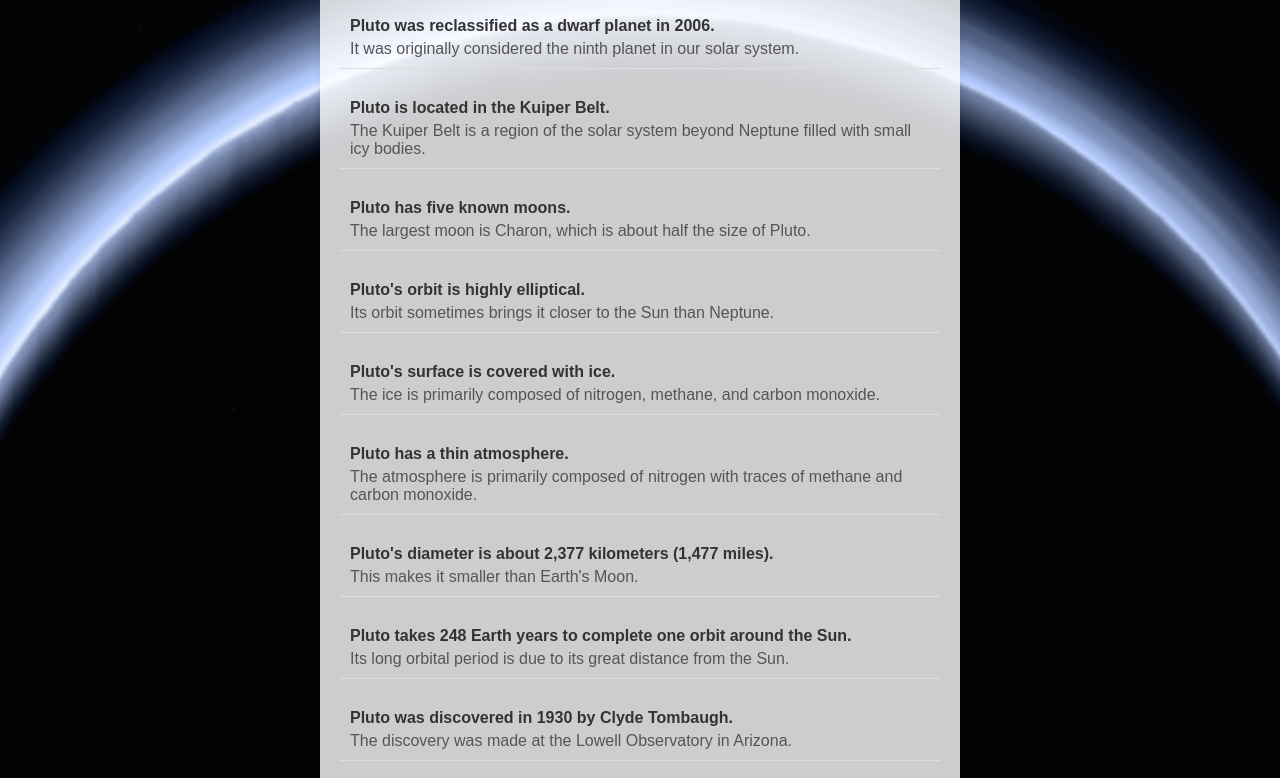
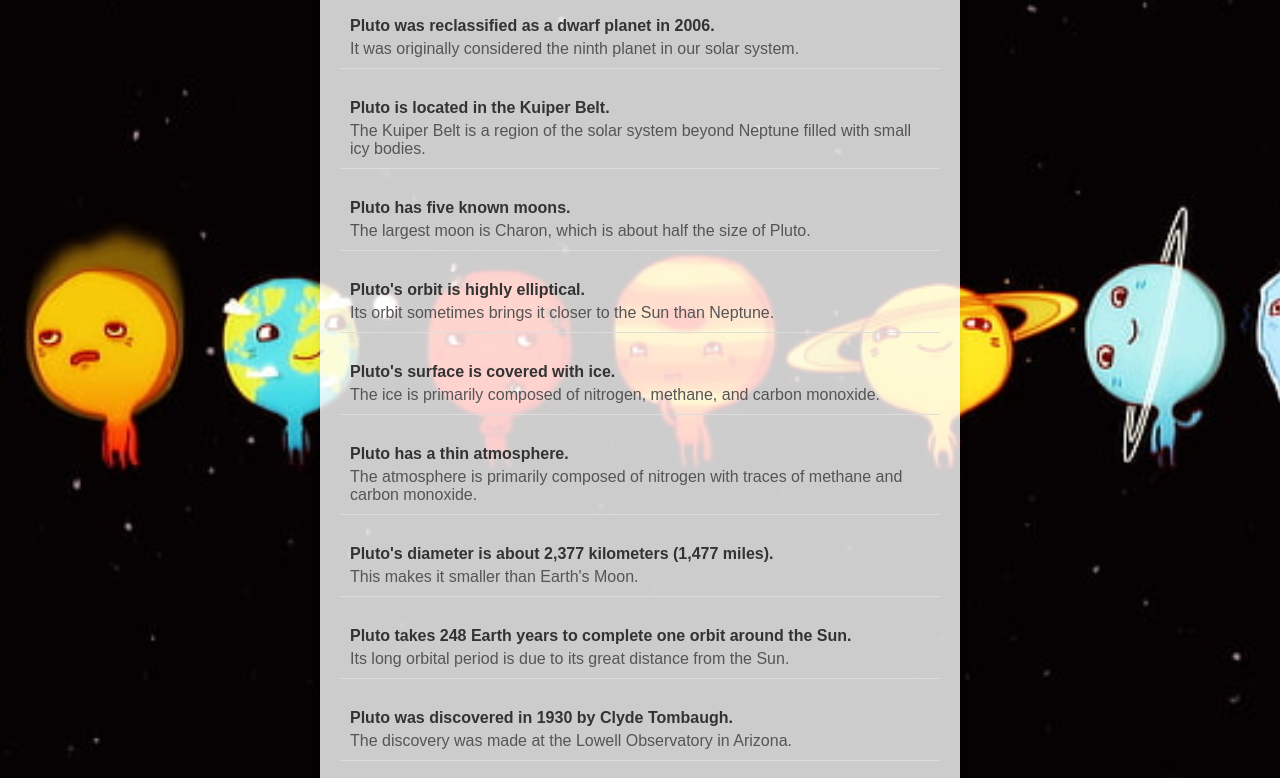
Before and after one commit to dharaneyogees/plutofacts, a plain HTML site: page index.html in a window 1280 px wide. Shown: the part 161-939 px from the top of the page. Drawn offline with Linux system fonts and the light colour scheme.

Commit message:
Update index.html

```diff
--- a/index.html
+++ b/index.html
@@ -10,7 +10,7 @@
             font-family: Arial, sans-serif;
             margin: 0;
             padding: 0;
-            background-image: url('bg-image.png');
+            background-image: url('bg-image1.jpg');
             background-size: cover;
             background-position: center;
             color: #333;
```
